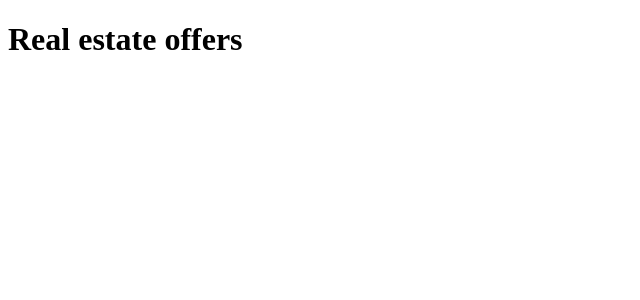
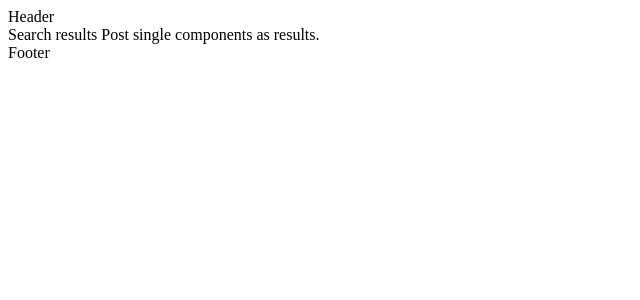
Before and after one commit to MarcinBieniek/Fullstack-NoticeBoard, a React (Create React App) app in the folder client/: page /notice/search/1 in a window 1280 px wide. Shown: the top 300 px of the page, without its empty margins (0-640 px from the left). Built offline with nearby package versions, Linux system fonts and the light colour scheme.

Commit message:
Add React Router, create subpages and basic navigaton

```diff
--- a/client/src/App.js
+++ b/client/src/App.js
@@ -1,8 +1,38 @@
+import { Routes, Route } from 'react-router-dom';
+import Container from 'react-bootstrap/Container';
+
+import Header from './components/views/Header/Header';
+import Footer from './components/views/Footer/Footer';
+import Home from './components/pages/Home/Home';
+import SingleNotice from './components/pages/SingleNotice/SingleNotice';
+import AddNotice from './components/pages/AddNotice/AddNotice';
+import EditNotice from './components/pages/EditNotice/EditNotice';
+import SearchPage from './components/pages/SearchPage/SearchPage';
+import LoginPage from './components/pages/LoginPage/LoginPage';
+import RegisterPage from './components/pages/RegisterPage/RegisterPage';
+import NotFound from './components/pages/NotFound/NotFound';
+
 function App() {
+
+  // fetch data here?
+
   return (
-    <div className="App">
-      <h1>Real estate offers</h1>
-    </div>
+    <main>
+      <Header />
+      <Container>
+        <Routes>
+          <Route path="/" element={<Home />} />
+          <Route path="/notice/:id" element={<SingleNotice />} />
+          <Route path="/notice/add" element={<AddNotice />} />
+          <Route path="/notice/edit/:id" element={<EditNotice />} />
+          <Route path="/notice/search/:searchPhrase" element={<SearchPage />} />
+          <Route path="/login" element={<LoginPage />} />
+          <Route path="/register" element={<RegisterPage/>} />
+          <Route path='*' element={<NotFound />} />
+        </Routes>
+      </Container>
+      <Footer />
+    </main>
   );
 }
 
--- /dev/null
+++ b/client/src/components/pages/AddNotice/AddNotice.js
@@ -0,0 +1,10 @@
+import React from 'react';
+
+const AddNotice = () => {
+
+  return (
+    <div>Add notice</div>
+  );
+};
+
+export default AddNotice;
--- /dev/null
+++ b/client/src/components/pages/EditNotice/EditNotice.js
@@ -0,0 +1,10 @@
+import React from 'react';
+
+const EditNotice = () => {
+
+  return (
+    <div>Edit notice</div>
+  );
+};
+
+export default EditNotice;
--- /dev/null
+++ b/client/src/components/pages/Home/Home.js
@@ -0,0 +1,10 @@
+import React from 'react';
+
+const Home = () => {
+
+  return (
+    <div>Home</div>
+  );
+};
+
+export default Home;
--- /dev/null
+++ b/client/src/components/pages/LoginPage/LoginPage.js
@@ -0,0 +1,10 @@
+import React from 'react';
+
+const LoginPage = () => {
+
+  return (
+    <div>Login</div>
+  );
+};
+
+export default LoginPage;
--- /dev/null
+++ b/client/src/components/pages/NotFound/NotFound.js
@@ -0,0 +1,10 @@
+import React from 'react';
+
+const NotFound = () => {
+
+  return (
+    <div>Sorry, page don't egist</div>
+  );
+};
+
+export default NotFound;
--- /dev/null
+++ b/client/src/components/pages/RegisterPage/RegisterPage.js
@@ -0,0 +1,10 @@
+import React from 'react';
+
+const RegisterPage = () => {
+
+  return (
+    <div>Register</div>
+  );
+};
+
+export default RegisterPage;
--- /dev/null
+++ b/client/src/components/pages/SearchPage/SearchPage.js
@@ -0,0 +1,13 @@
+import React from 'react';
+
+const SearchPage = () => {
+
+  return (
+    <div>
+        Search results
+        Post single components as results.
+    </div>
+  );
+};
+
+export default SearchPage;
--- /dev/null
+++ b/client/src/components/pages/SingleNotice/SingleNotice.js
@@ -0,0 +1,10 @@
+import React from 'react';
+
+const SingleNotice = () => {
+
+  return (
+    <div>Home</div>
+  );
+};
+
+export default SingleNotice;
--- /dev/null
+++ b/client/src/components/views/Footer/Footer.js
@@ -0,0 +1,10 @@
+import React from 'react';
+
+const Footer = () => {
+
+  return (
+    <div>Footer</div>
+  );
+};
+
+export default Footer;
--- /dev/null
+++ b/client/src/components/views/Header/Header.js
@@ -0,0 +1,10 @@
+import React from 'react';
+
+const Header = () => {
+
+  return (
+    <div>Header</div>
+  );
+};
+
+export default Header;
--- a/client/src/index.js
+++ b/client/src/index.js
@@ -1,14 +1,17 @@
 import React from 'react';
 import ReactDOM from 'react-dom/client';
 import App from './App';
+import { BrowserRouter } from 'react-router-dom';
 import { Provider } from 'react-redux';
 import store from './redux/store';
 
 const root = ReactDOM.createRoot(document.getElementById('root'));
 root.render(
   <React.StrictMode>
-    <Provider store={store}>
-      <App />
-    </Provider>
+    <BrowserRouter>
+      <Provider store={store}>
+        <App />
+      </Provider>
+    </BrowserRouter>
   </React.StrictMode>
 );
```
